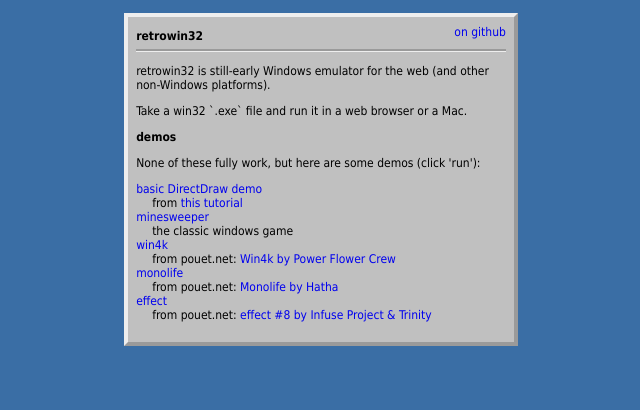
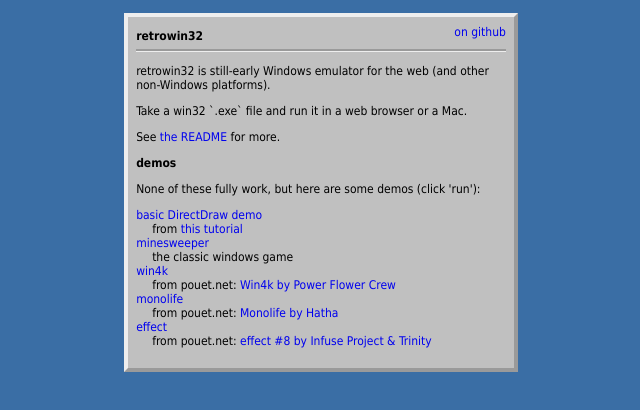
Before and after one commit to evmar/retrowin32, a plain HTML site: page index.html in a window 1280 px wide. Shown: the whole page, without its empty margins (319-959 px from the left). Drawn offline with Linux system fonts and the light colour scheme.

Commit message:
link readme

```diff
--- a/index.html
+++ b/index.html
@@ -53,6 +53,8 @@
 
         <p>Take a win32 `.exe` file and run it in a web browser or a Mac.</p>
 
+        <p>See <a href='https://github.com/evmar/retrowin32/blob/main/README.md'>the README</a> for more.</p>
+
         <h2>demos</h2>
         <p id='demos'>None of these fully work, but here are some demos (click 'run'):</p>
     </main>
```
